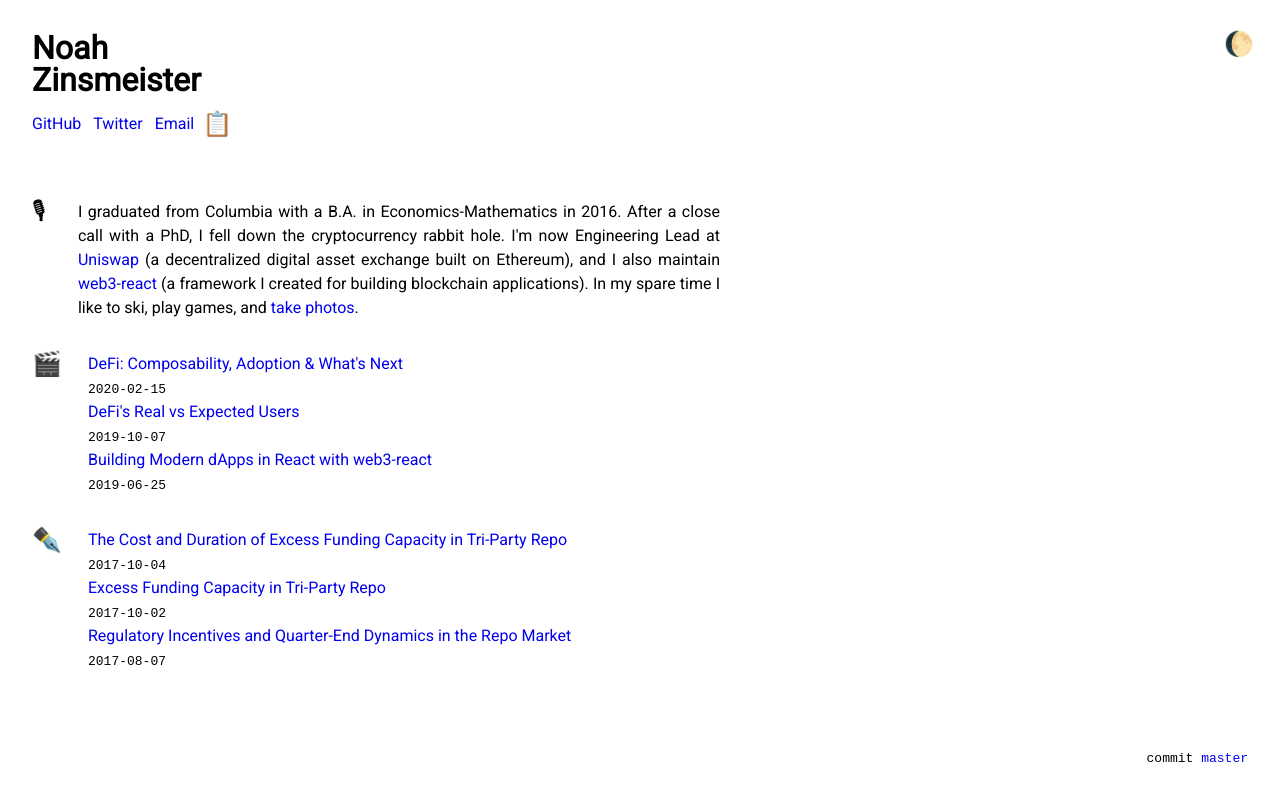
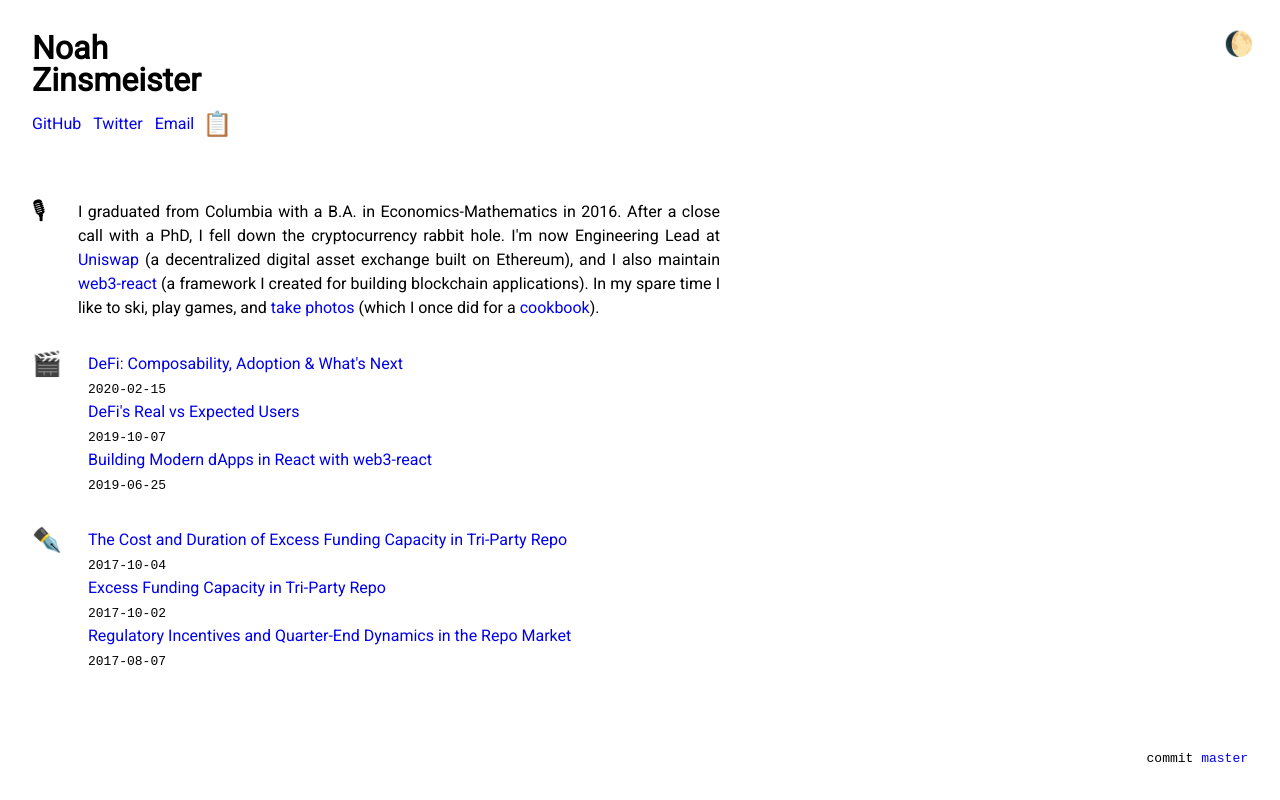
Before and after one commit to NoahZinsmeister/noahzinsmeister.com, a Next.js app: page / in a window 1280 px wide. Built offline with nearby package versions, Linux system fonts and the light colour scheme.

Commit message:
shoutout FLF in my bio

```diff
--- a/pages/index.jsx
+++ b/pages/index.jsx
@@ -109,8 +109,8 @@ function Content() {
           framework I created for building blockchain applications). In my spare time I like to ski, play games, and{' '}
           <Link href="/photography" asNextLink>
             take photos
-          </Link>
-          .
+          </Link>{' '}
+          (which I once did for a <Link href="https://fingerlakesfeast.com/">cookbook</Link>).
         </p>
       </div>
       <div className="section">
```
